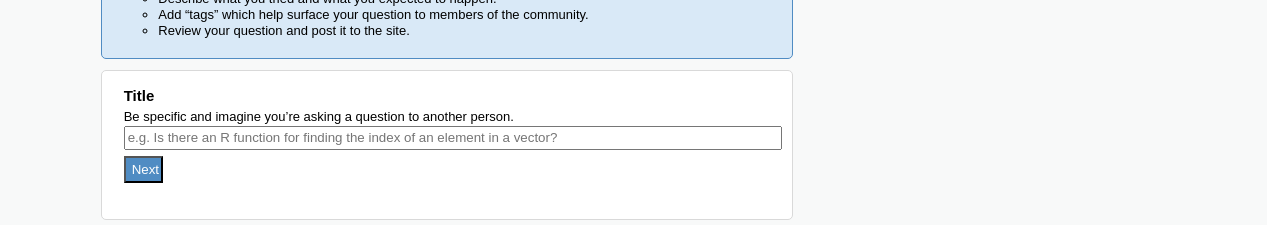
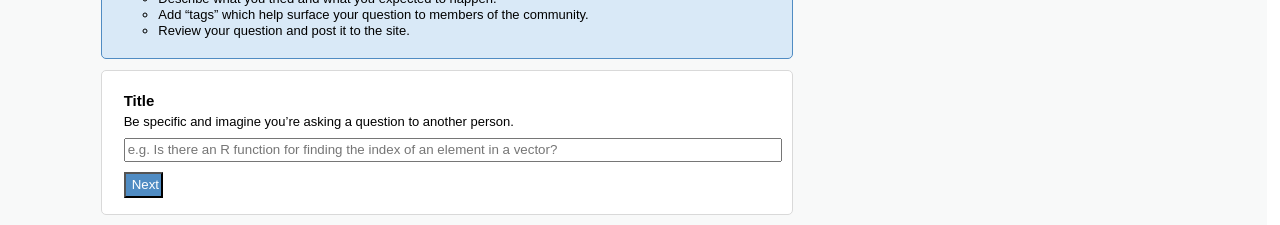
Before and after one commit to codestates-seb/seb43_pre_002, a React (Create React App) app in the folder client/: page /askquestion in a window 1280 px wide. Shown: the part 565-790 px from the top of the page. Built offline with nearby package versions, Linux system fonts and the light colour scheme.

Commit message:
Feat : 질문작성 포커스 작업중

```diff
--- a/client/src/components/AskDetail.jsx
+++ b/client/src/components/AskDetail.jsx
@@ -1,6 +1,6 @@
 import styled from 'styled-components';
 
-function AskDetail({ setIsDetailFocus, register }) {
+function AskDetail({ setIsDetailFocus, register, detailRef }) {
 	const onBlur = () => setIsDetailFocus(false);
 	return (
 		<AskDetailContainer>
@@ -11,6 +11,7 @@ function AskDetail({ setIsDetailFocus, register }) {
 			</div>
 			<div className="input-container">
 				<textarea
+					ref={detailRef}
 					className="input-container__detail-input"
 					onFocus={() => setIsDetailFocus(true)}
 					{...register('detail', {
--- a/client/src/components/AskDetailBox.jsx
+++ b/client/src/components/AskDetailBox.jsx
@@ -4,11 +4,15 @@ import AskDetail from './AskDetail';
 import AskHelpler from './AskHelper';
 import { detailHelperContents } from './askHelperContents';
 
-function AskDetailBox({ register }) {
+function AskDetailBox({ register, detailRef }) {
 	const [isDetailFocus, setIsDetailFocus] = useState(false);
 	return (
 		<AskDetailBoxContainer>
-			<AskDetail setIsDetailFocus={setIsDetailFocus} register={register} />
+			<AskDetail
+				setIsDetailFocus={setIsDetailFocus}
+				register={register}
+				detailRef={detailRef}
+			/>
 			{isDetailFocus ? <AskHelpler contents={detailHelperContents} /> : null}
 		</AskDetailBoxContainer>
 	);
--- a/client/src/components/AskTitle.jsx
+++ b/client/src/components/AskTitle.jsx
@@ -1,7 +1,12 @@
 import styled from 'styled-components';
 
-function AskTitle({ setIsTitleFocus, register }) {
+function AskTitle({ setIsTitleFocus, register, isNext, setIsNext, detailRef }) {
 	const onBlur = () => setIsTitleFocus(false);
+	const handleClick = () => {
+		const newObj = { ...isNext, title: false };
+		setIsNext(newObj);
+		detailRef.current.focus();
+	};
 	return (
 		<AskTitleContainer>
 			<h5 className="title">Title</h5>
@@ -17,9 +22,11 @@ function AskTitle({ setIsTitleFocus, register }) {
 					{...register('title', { onBlur })}
 				/>
 			</div>
-			<button className="next" type="button">
-				Next
-			</button>
+			{isNext.title ? (
+				<button className="next" type="button" onClick={handleClick}>
+					Next
+				</button>
+			) : null}
 		</AskTitleContainer>
 	);
 }
@@ -30,8 +37,7 @@ const AskTitleContainer = styled.div`
 	display: flex;
 	flex-direction: column;
 	width: 65%;
-	height: 150px;
-	padding: 1% 1% 1% 2%;
+	padding: 1.5% 1% 1.5% 2%;
 	background-color: white;
 	border-radius: 5px;
 	border: 1px solid var(--line-color);
@@ -43,12 +49,12 @@ const AskTitleContainer = styled.div`
 	}
 	.descriptor {
 		font-size: var(--font-base);
-		margin-bottom: 0.5%;
+		margin-bottom: 1.5%;
 	}
 	.input-container {
 		width: 100%;
 		height: 1.5em;
-		margin-bottom: 1%;
+		margin-bottom: 1.5%;
 	}
 	.input-container__title-input {
 		width: 100%;
--- a/client/src/components/AskTitleBox.jsx
+++ b/client/src/components/AskTitleBox.jsx
@@ -4,11 +4,17 @@ import AskTitle from './AskTitle';
 import AskHelpler from './AskHelper';
 import { titleHelperContents } from './askHelperContents';
 
-function AskTitleBox({ register }) {
+function AskTitleBox({ register, isNext, setIsNext, detailRef }) {
 	const [isTitleFocus, setIsTitleFocus] = useState(false);
 	return (
 		<AskTitleBoxContainer>
-			<AskTitle setIsTitleFocus={setIsTitleFocus} register={register} />
+			<AskTitle
+				setIsTitleFocus={setIsTitleFocus}
+				register={register}
+				isNext={isNext}
+				setIsNext={setIsNext}
+				detailRef={detailRef}
+			/>
 			{isTitleFocus ? <AskHelpler contents={titleHelperContents} /> : null}
 		</AskTitleBoxContainer>
 	);
--- a/client/src/components/askHelperContents.jsx
+++ b/client/src/components/askHelperContents.jsx
@@ -20,7 +20,7 @@ export const titleHelperContents = [
 			</div>
 		</div>
 	</>,
-	150,
+	125,
 ];
 
 // 디테일 헬퍼
--- a/client/src/pages/AskQuestion.jsx
+++ b/client/src/pages/AskQuestion.jsx
@@ -1,5 +1,6 @@
 import styled from 'styled-components';
 import { useForm } from 'react-hook-form';
+import { useRef, useState } from 'react';
 import NewQuestionHeader from '../components/AskQuestionHeader';
 import AskDescription from '../components/AskDescription';
 import AskTitleBox from '../components/AskTitleBox';
@@ -8,15 +9,27 @@ import TryAndExpectBox from '../components/AskTryAndExpectBox';
 import Submit from '../components/AskSubmit';
 
 function NewQuestion() {
+	const initialIsNext = {
+		title: true,
+		detail: true,
+		tryAndExpect: true,
+	};
 	const { register, handleSubmit } = useForm();
+	const [isNext, setIsNext] = useState(initialIsNext);
+	const detailRef = useRef(null);
 	// 데이터 잘나오나 확인용 함수
 	const onSubmit = (data) => console.log(data);
 	return (
 		<NewQuestionContainer onSubmit={handleSubmit(onSubmit)}>
 			<NewQuestionHeader />
 			<AskDescription />
-			<AskTitleBox register={register} />
-			<AskDetailBox register={register} />
+			<AskTitleBox
+				register={register}
+				isNext={isNext}
+				setIsNext={setIsNext}
+				detailRef={detailRef}
+			/>
+			<AskDetailBox register={register} detailRef={detailRef} />
 			<TryAndExpectBox register={register} />
 			<Submit />
 		</NewQuestionContainer>
```
